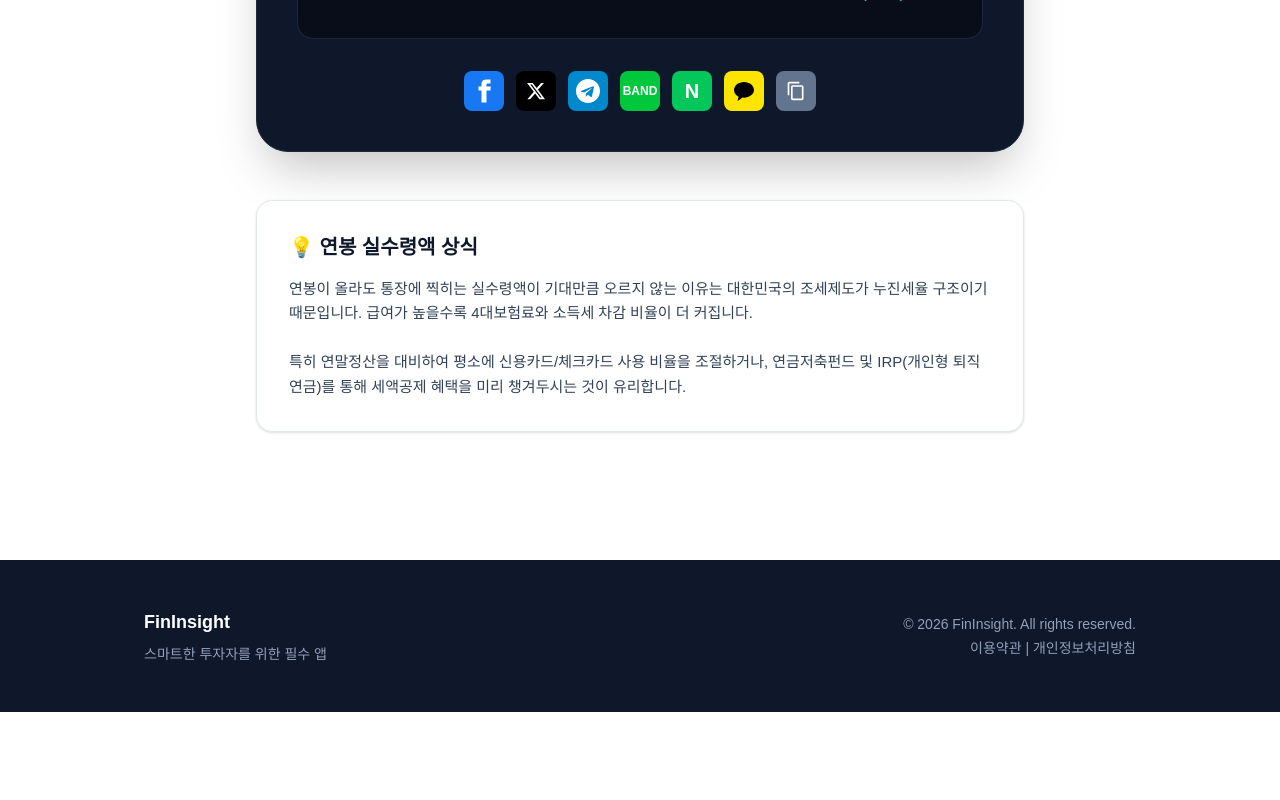
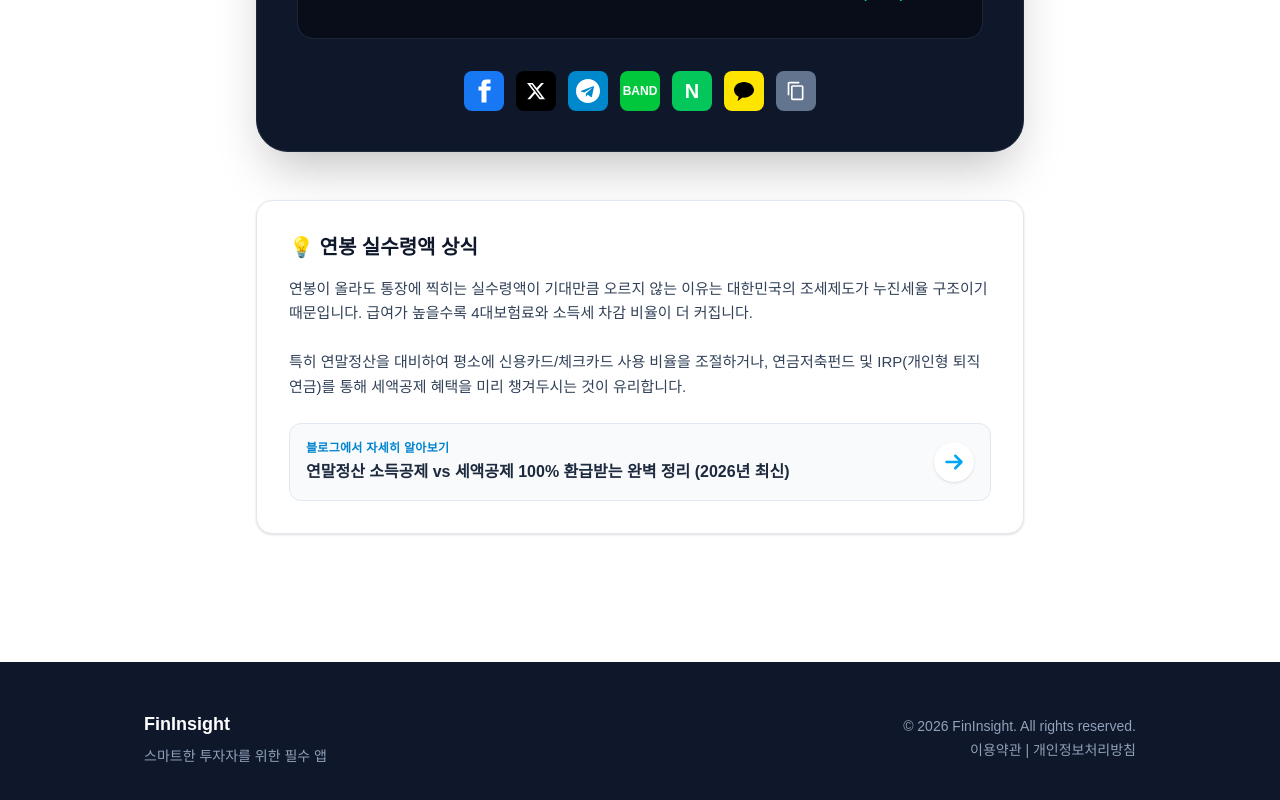
Before and after one commit to duke3736-collab/fin-insight, a Next.js app: page /calculators/salary in a window 1280 px wide. Shown: the part 1241-2041 px from the top of the page. Before the commit the page ends 1953 px from the top, so only its background shows below. Built offline with nearby package versions, Linux system fonts and the light colour scheme.

Commit message:
feat: add WordPressLink component and apply to salary calculator

```diff
--- a/src/app/calculators/salary/page.tsx
+++ b/src/app/calculators/salary/page.tsx
@@ -4,6 +4,7 @@ import { useState, useMemo } from "react";
 import Link from "next/link";
 import AdSenseBanner from "@/components/AdSenseBanner";
 import ShareButtons from "@/components/ShareButtons";
+import WordPressLink from "@/components/WordPressLink";
 
 // 2026 rates
 const RATES = {
@@ -366,6 +367,11 @@ export default function SalaryCalculatorPage() {
             <br/><br/>
             특히 연말정산을 대비하여 평소에 신용카드/체크카드 사용 비율을 조절하거나, 연금저축펀드 및 IRP(개인형 퇴직연금)를 통해 세액공제 혜택을 미리 챙겨두시는 것이 유리합니다.
           </p>
+
+          <WordPressLink
+            title="연말정산 소득공제 vs 세액공제 100% 환급받는 완벽 정리 (2026년 최신)"
+            url="https://weknews.com/"
+          />
         </section>
       </article>
     </div>
--- /dev/null
+++ b/src/components/WordPressLink.tsx
@@ -0,0 +1,27 @@
+import React from 'react';
+
+interface WordPressLinkProps {
+  title: string;
+  url: string;
+}
+
+export default function WordPressLink({ title, url }: WordPressLinkProps) {
+  return (
+    <a
+      href={url}
+      target="_blank"
+      rel="noopener noreferrer"
+      className="mt-6 flex items-center justify-between p-4 bg-slate-50 hover:bg-sky-50 border border-slate-200 hover:border-sky-300 rounded-xl transition-all group cursor-pointer"
+    >
+      <div className="flex flex-col">
+        <span className="text-xs font-black text-sky-600 mb-1 tracking-wide">블로그에서 자세히 알아보기</span>
+        <span className="text-sm md:text-base font-bold text-slate-800 group-hover:text-sky-700 transition-colors line-clamp-1">{title}</span>
+      </div>
+      <div className="shrink-0 ml-4 w-10 h-10 bg-white rounded-full flex items-center justify-center shadow-sm group-hover:shadow group-hover:scale-110 transition-transform text-sky-500">
+        <svg xmlns="http://www.w3.org/2000/svg" fill="none" viewBox="0 0 24 24" strokeWidth={3} stroke="currentColor" className="w-5 h-5">
+          <path strokeLinecap="round" strokeLinejoin="round" d="M13.5 4.5 21 12m0 0-7.5 7.5M21 12H3" />
+        </svg>
+      </div>
+    </a>
+  );
+}
```
